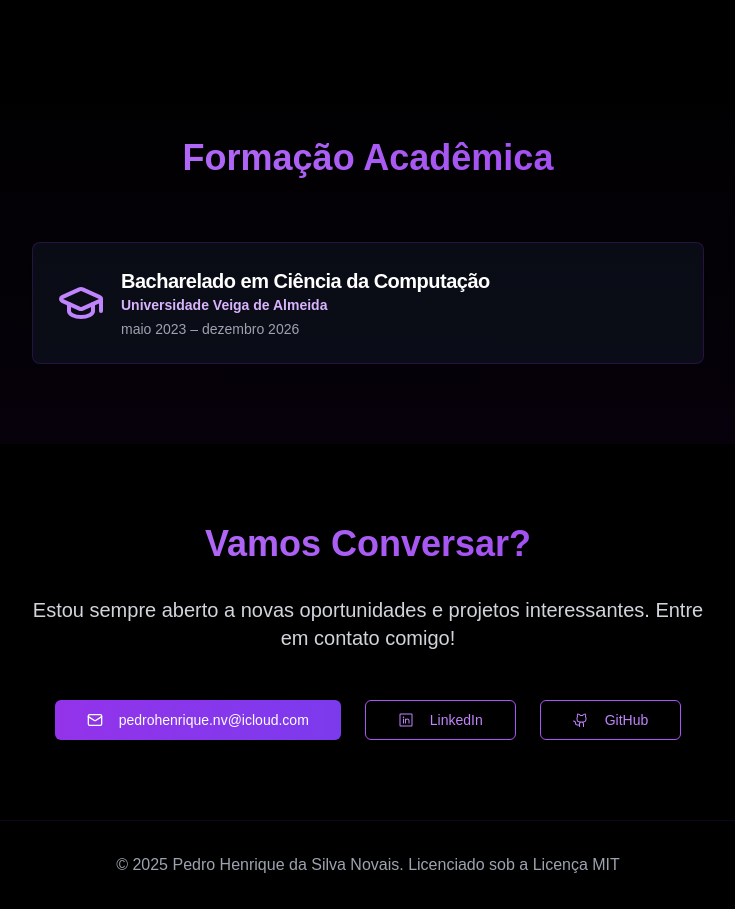
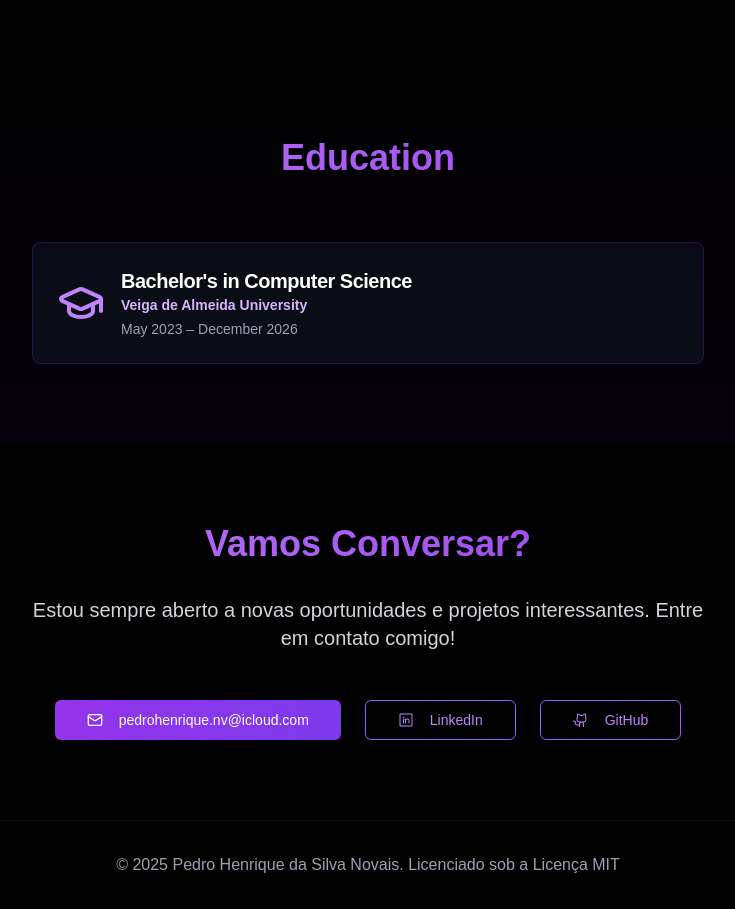
Before and after one commit to PedroSmaxY/pedro-smaxy.dev, a Next.js app: page /en in a window 1280 px wide. Shown: the part 5240-6149 px from the top of the page, without its empty margins (272-1007 px from the left). Built offline with nearby package versions, Linux system fonts and the light colour scheme.

Commit message:
feat: refactor Education component for internationalization support and remove props

```diff
--- a/app/[locale]/page.tsx
+++ b/app/[locale]/page.tsx
@@ -28,16 +28,7 @@ export default function Portfolio() {
         label={{ code: "Código", demo: "Demo" }}
       />
       <Skills title="Habilidades" skills={skillsData} />
-      <Education
-        title="Formação Acadêmica"
-        educationExperience={[
-          {
-            degree: "Bacharelado em Ciência da Computação",
-            institution: "Universidade Veiga de Almeida",
-            period: "maio 2023 – dezembro 2026",
-          },
-        ]}
-      />
+      <Education />
       <Contact
         title="Vamos Conversar?"
         subtitle="Estou sempre aberto a novas oportunidades e projetos interessantes. Entre em contato comigo!"
--- a/components/sections/education.tsx
+++ b/components/sections/education.tsx
@@ -1,5 +1,6 @@
 import { GraduationCap } from "lucide-react";
 import { Card, CardDescription, CardHeader, CardTitle } from "../ui/card";
+import { useTranslations } from "next-intl";
 
 export type Education = {
   institution: string;
@@ -7,12 +8,11 @@ export type Education = {
   period: string;
 };
 
-export type EducationProps = {
-  title: string;
-  educationExperience: Education[];
-};
+export function Education() {
+  const t = useTranslations("portfolio.education");
 
-export function Education({ title, educationExperience }: EducationProps) {
+  const educationExperience = t.raw("educationExperience") as Education[];
+
   return (
     <section
       className="py-20 bg-gradient-to-b from-black to-purple-950/10"
@@ -23,7 +23,7 @@ export function Education({ title, educationExperience }: EducationProps) {
           id="education-title"
           className="text-4xl font-bold text-center mb-16 bg-gradient-to-r from-purple-400 to-purple-600 bg-clip-text text-transparent"
         >
-          {title}
+          {t("title")}
         </h2>
         <div className="max-w-2xl mx-auto">
           <ul>
```
